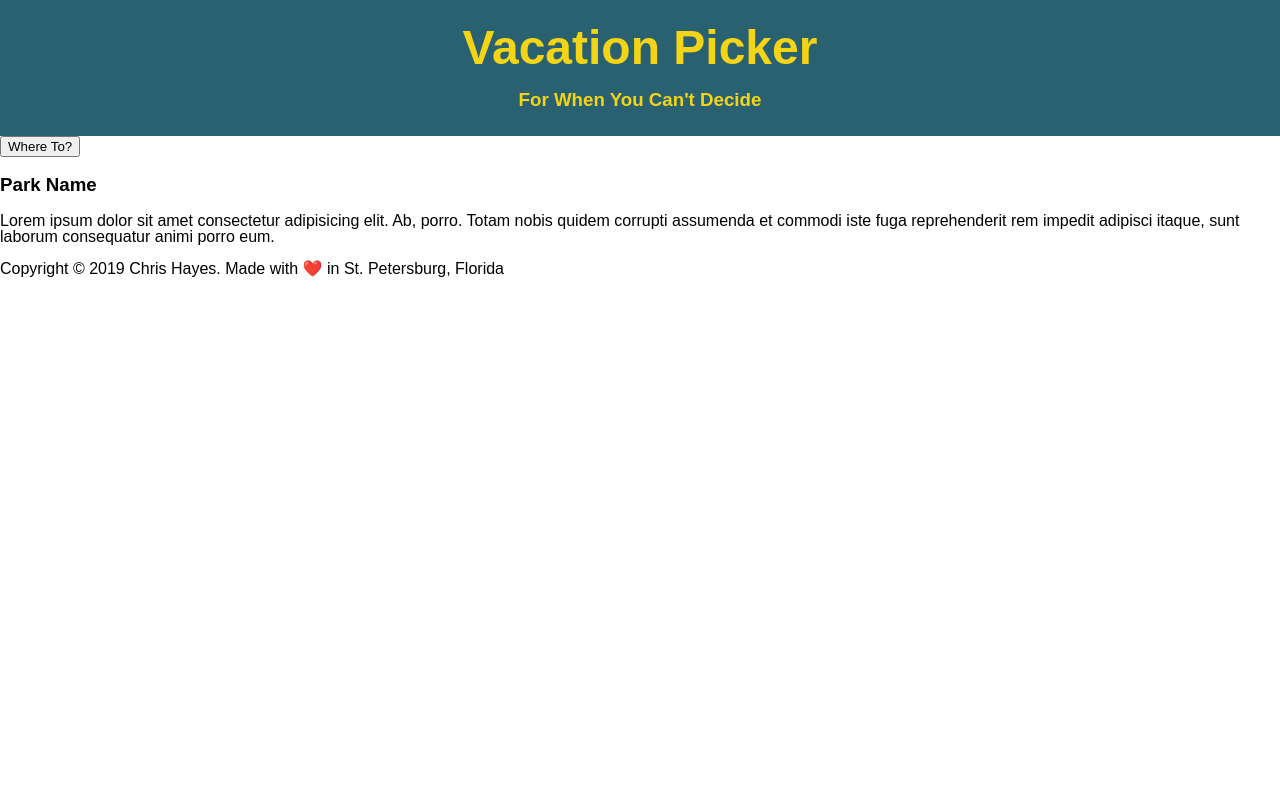
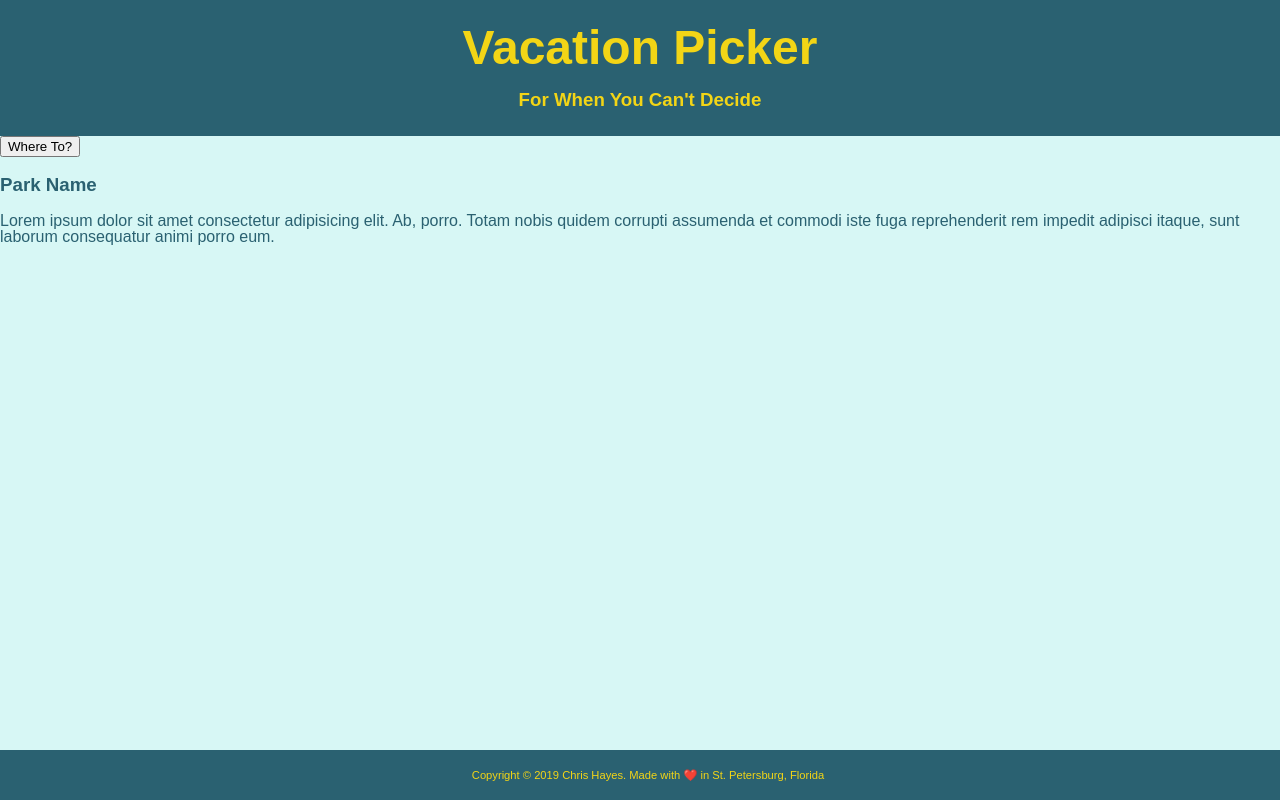
Before and after one commit to hayesch19/vacation-picker, a React (Create React App) app: page / in a window 1280 px wide. Built offline with nearby package versions, Linux system fonts and the light colour scheme; a web font is replaced by a local one.

Commit message:
Footer CSS Added

```diff
--- a/src/components/Footer.jsx
+++ b/src/components/Footer.jsx
@@ -2,7 +2,7 @@ import React from 'react'
 
 const Footer = () => {
   return (
-    <div>
+    <div className="footer-section">
       <p>
         Copyright © 2019 Chris Hayes. Made with{' '}
         <span roll="img" alt="Heart">
--- a/src/index.css
+++ b/src/index.css
@@ -12,6 +12,8 @@ body {
   margin: 0;
   min-height: 100%;
   font-family: 'Gotu', sans-serif;
+  background-color: #d7f7f5;
+  color: #2a6171;
 }
 
 h1 {
@@ -28,10 +30,33 @@ h1 {
   padding: 0.5rem;
 }
 
+.footer-section {
+  text-align: center;
+  background-color: #2a6171;
+  font-size: 0.7rem;
+  color: #f3d516;
+  padding: 0.5rem;
+  position: fixed;
+  left: 0;
+  bottom: 0;
+  width: 100%;
+}
+
 /***** Color Choices *****/
 /*
 #f3d516
 #2a6171
 #75cac3
 #d7f7f5
+
+text-align: center;
+  font-size: 0.7rem;
+  color: antiquewhite;
+  position: fixed;
+  left: 0;
+  bottom: 0;
+  width: 100%;
+  height: 2rem;
+  padding: 0.5rem;
+  padding-bottom: 1rem;
 */
```
